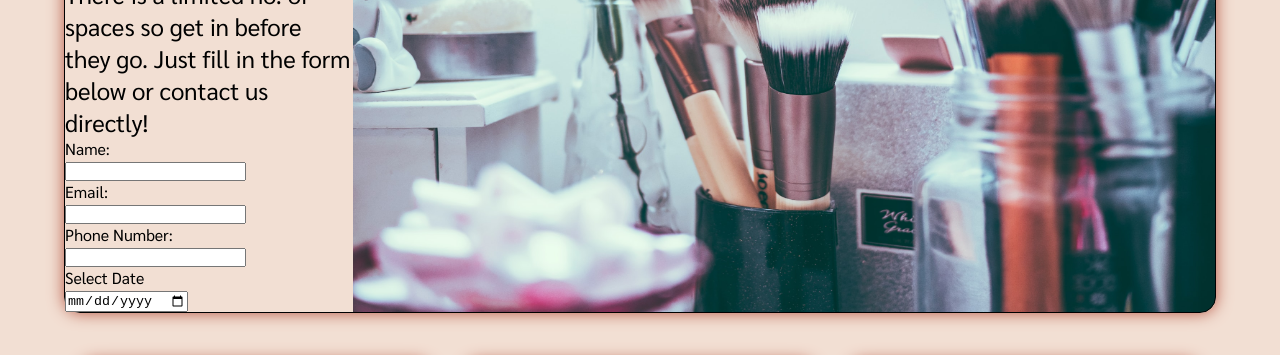
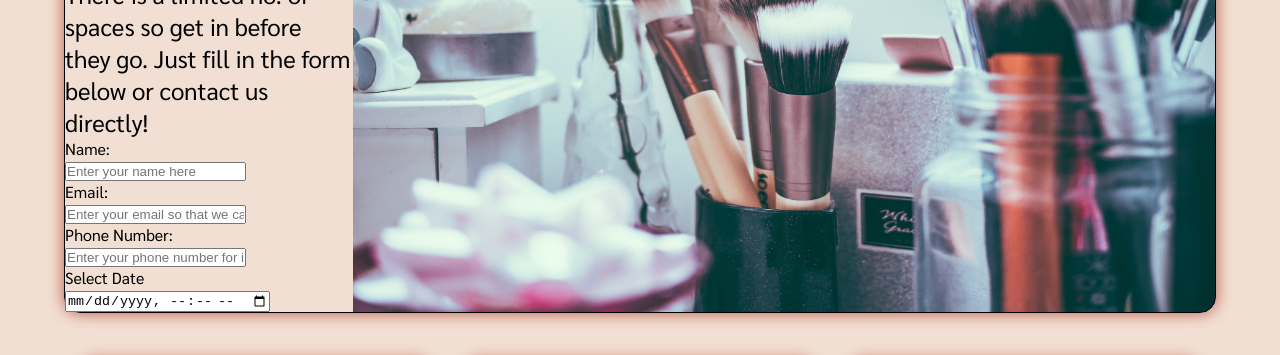
Before and after one commit to JTay92/HairDay_PortfolioProject, a plain HTML site: page index.html in a window 1280 px wide. Shown: the part 597-952 px from the top of the page. Drawn offline with Linux system fonts and the light colour scheme.

Commit message:
update form elements and add type details and requirements

```diff
--- a/index.html
+++ b/index.html
@@ -43,19 +43,45 @@
           <form>
             <div>
               <label for="customername">Name:</label><br />
-              <input type="text" id="customername" name="customername" />
+              <input
+                type="text"
+                id="customername"
+                name="customername"
+                required
+                minlength="2"
+                placeholder="Enter your name here"
+              />
             </div>
             <div>
               <label for="email">Email:</label><br />
-              <input type="email" id="email" name="email" />
+              <input
+                type="email"
+                id="email"
+                name="email"
+                required
+                minlength="5"
+                placeholder="Enter your email so that we can send confirmation"
+              />
             </div>
             <div>
               <label for="phonenumber">Phone Number:</label><br />
-              <input type="number" id="phonenumber" name="phonenumber" />
+              <input
+                type="tel"
+                id="phonenumber"
+                name="phonenumber"
+                required
+                minlength="11"
+                maxlength="11"
+                placeholder="Enter your phone number for if we need to contact you"
+              />
             </div>
             <div>
               <label for="appointment">Select Date</label><br />
-              <input type="date" id="appointment" name="appointment" />
+              <input
+                type="datetime-local"
+                id="appointment"
+                name="appointment"
+              />
             </div>
           </form>
         </article>
```
